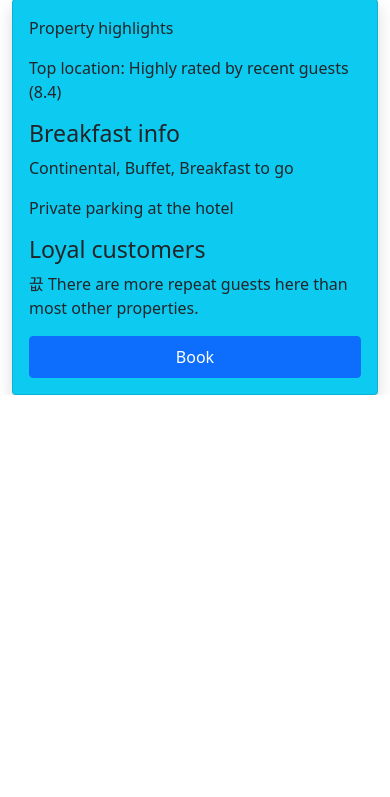
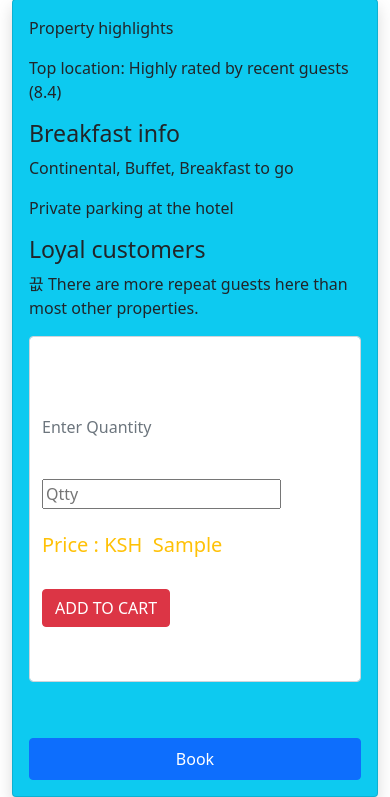
Before and after one commit to maxmusau/Flask_Project2, a Flask app: page /single_room/1 in a window 390 px wide. Shown: the part 894-1691 px from the top of the page. Before the commit the page ends 1289 px from the top, so only its background shows below. Run offline with Flask 3, Linux system fonts and the light colour scheme; the visitor is signed in with stand-in values (Sample User, id 1); tables that the repository leaves empty or names only in its code hold one stand-in row (values such as "Sample post"); some libraries are stand-ins or nearby versions.

Commit message:
17th october

```diff
--- a/app.py
+++ b/app.py
@@ -66,7 +66,7 @@ def Get_rooms():
     if cursor.rowcount ==0:
         return render_template("rooms.html",error="No rooms available")
     else:
-        print(records)
+        # print(records)
         return render_template("rooms.html",rooms=records)
         # return jsonify(records)
 
@@ -269,5 +269,169 @@ def mpesa_payment():
 
 
 
+# assignment
+# 1. create the admin_dashboard.html file
+# The dashboard contains a navbar with (view  rooms and upload room links)
+# inside view rooms link(html file), create a table to display the room info (name,price per night, availability and operation)
+
+# view product
+@app.route("/view_rooms", methods=['GET','POST'])
+def View_products():
+    # define the connection
+    sql='select * from rooms'
+    # cursor function-to execute the sql
+    cursor=connection.cursor()
+    # execute the sql query
+    cursor.execute(sql)
+    # fetch the records
+    records=cursor.fetchall()
+    # check if there's records saved in the database
+    if cursor.rowcount ==0:
+        return render_template("view_rooms.html",error="No rooms available")
+    else:
+        print(records)
+        return render_template("view_rooms.html",rooms=records)
+        # return jsonify(records)
+
+@app.route("/admin_dashboard")
+def Admin_Dashboard():
+    return render_template("admin_dashboard.html")
+# delete
+@app.route("/delete<room_id>",methods=['GET','POST'])
+def Delete_room(room_id):
+    # defiene the sql for deleting records
+    sql='delete from rooms where room_id=%s'
+    # cursor
+    cursor=connection.cursor()
+    # execute the sql
+    cursor.execute(sql,room_id)
+    # commit the connection
+    connection.commit()
+    return redirect("/view_rooms")
+
+
+# import functions from functions.py file
+from functions import *
+from order_gen import *
+# add to cart route
+@app.route('/add', methods=['POST'])
+def add_product_to_cart():
+        _quantity = int(request.form['quantity'])
+        _code = request.form['code']
+        # validate the received values
+        if _quantity and _code and request.method == 'POST':
+            cursor = connection.cursor(pymysql.cursors.DictCursor)
+            cursor.execute("SELECT * FROM rooms WHERE room_id= %s", _code)
+            row = cursor.fetchone()
+            #An array is a collection of items stored at contiguous memory locations. The idea is to store multiple items of the same type together
+
+            itemArray = {str(row['room_id']): {'room_name': row['room_name'], 'room_id': row['room_id'], 'quantity': _quantity, 'cost': row['cost'],
+                              'image_url': row['image_url'], 'total_price': int(_quantity) * int(row['cost']),
+                                             'Availability': row['availability']}}
+            # print((itemArray))
+
+
+            all_total_price = 0
+            all_total_quantity = 0
+            session.modified = True
+            #if there is an item already
+            if 'cart_item' in session:
+                #check if the product you are adding is already there
+                print("The test cart",type(row['room_id']) )
+                print("session hf", session['cart_item'])
+                if str(row['room_id']) in session['cart_item']:
+                    print("reached here 1")
+
+
+                    for key, value in session['cart_item'].items():
+                        #check if product is there
+                        if str(row['room_id']) == key:
+                            print("reached here 2")
+                            #take the old quantity  which is in session with cart item and key quantity
+                            old_quantity = int(session['cart_item'][key]['quantity'])
+                            #add it with new quantity to get the total quantity and make it a session
+                            total_quantity = old_quantity + _quantity
+                            session['cart_item'][key]['quantity'] = total_quantity
+                            #now find the new price with the new total quantity and add it to the session
+                            session['cart_item'][key]['total_price'] = total_quantity *  row['cost']
+
+                else:
+                    print("reached here 3")
+                    #a new product added in the cart.Merge the previous to have a new cart item with two products
+                    session['cart_item'] = array_merge(session['cart_item'], itemArray)
+
+
+                for key, value in session['cart_item'].items():
+                    individual_quantity = session['cart_item'][key]['quantity']
+                    individual_price = session['cart_item'][key]['total_price']
+                    all_total_quantity = all_total_quantity +individual_quantity
+                    all_total_price = int(all_total_price) + int(individual_price)
+            else:
+                #if the cart is empty you add the whole item array
+                session['cart_item'] = itemArray
+                all_total_quantity = all_total_quantity + _quantity
+                #get total price by multiplyin the cost and the quantity
+                all_total_price = all_total_price + _quantity* float(row['cost'])
+
+
+            #add total quantity and total price to a session
+            session['all_total_quantity'] = all_total_quantity
+            session['all_total_price'] = all_total_price
+            return redirect(url_for('.cart'))
+        else:
+            return 'Error while adding item to cart'
+
+@app.route('/cart')
+def cart():
+    return render_template('cart.html')
+
+@app.route('/customer_checkout')
+def customer_checkout():
+    if check_customer():
+            return redirect('/cart')
+    else:
+        return redirect('/login')
+@app.route('/empty')
+def empty_cart():
+    try:
+        if 'cart_item' in session or 'all_total_quantity' in session or 'all_total_price' in session:
+            session.pop('cart_item', None)
+            session.pop('all_total_quantity', None)
+            session.pop('all_total_price', None)
+            return redirect(url_for('.cart'))
+        else:
+            return redirect(url_for('.cart'))
+
+    except Exception as e:
+        print(e)
+@app.route('/delete/<string:code>')
+def delete_product(code):
+    try:
+        all_total_price = 0
+        all_total_quantity = 0
+        session.modified = True
+        for item in session['cart_item'].items():
+            if item[0] == code:
+                session['cart_item'].pop(item[0], None)
+                if 'cart_item' in session:
+                    for key, value in session['cart_item'].items():
+                        individual_quantity = int(session['cart_item'][key]['quantity'])
+                        individual_price = float(session['cart_item'][key]['total_price'])
+                        all_total_quantity = all_total_quantity + individual_quantity
+                        all_total_price = all_total_price + individual_price
+                break
+
+        if all_total_quantity == 0:
+            session.clear()
+        else:
+            session['all_total_quantity'] = all_total_quantity
+            session['all_total_price'] = all_total_price
+
+        # return redirect('/')
+        return redirect(url_for('.cart'))
+    except Exception as e:
+        print(e)
+
+
 # run theh app
-app.run(debug=True)
+app.run(debug=True,port=8000)
--- /dev/null
+++ b/order_gen.py
@@ -0,0 +1,4 @@
+import random
+import string
+def random_string_generator(size=10, chars=string.ascii_uppercase + string.digits):
+    return ''.join(random.choice(chars) for _ in range(size))
--- a/templates/single_item.html
+++ b/templates/single_item.html
@@ -74,6 +74,27 @@
                         <p>끖
                             There are more repeat guests here than most other
                             properties.</p>
+                            <!-- cart form -->
+                            <legend>
+
+                                <section>
+
+                                            <form action="/add" method="post" class="form-control col-sm-1" ><br><br><br>   <p class="text-muted">Enter Quantity</p><br>
+                                                 <input type="hidden" name="code" value="{{data[0]}}"/>
+                                                 <input type="number" name="quantity" placeholder="Qtty"  required><br><br>
+                                                <h5 class="text-warning">Price :&nbspKSH &nbsp{{data[3]}}</h5><br>
+                                                 <button type="submit" class="btn btn-danger">ADD TO CART</button>
+                                                <br><br>
+
+                                                <br>
+                                            </form>
+
+                                    <br>
+
+                                </section>
+                       </legend>
+
+
                         <button type="button" data-bs-target="#mpesamodal"
                             data-bs-toggle="modal" class="btn btn-primary p-2">Book</button>
                     </div>
```
Also changed, not shown: functions.py (added, +14 -0 lines), templates/admin_dashboard.html (added, +53 -0 lines), templates/cart.html (added, +117 -0 lines), templates/upload_room.html (+6 -8 lines), templates/view_rooms.html (added, +38 -0 lines).
